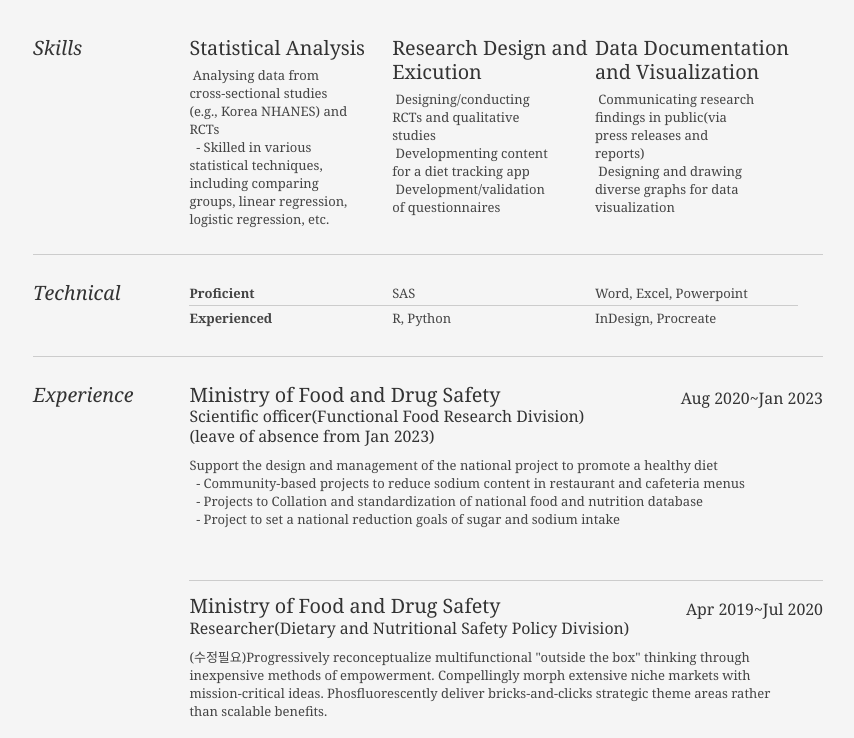
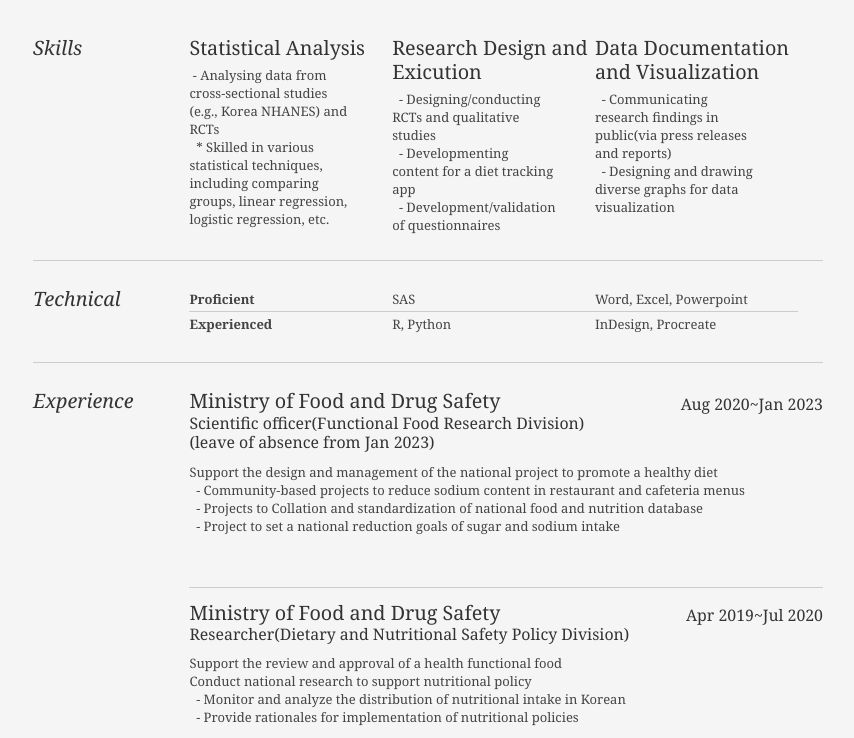
Before and after one commit to jsahn-nutriepi/cv, a plain HTML site: page index.html in a window 1280 px wide. Shown: the part 262-1000 px from the top of the page, without its empty margins (212-1066 px from the left). Drawn offline with Linux system fonts and the light colour scheme.

Commit message:
Update index.html

```diff
--- a/index.html
+++ b/index.html
@@ -49,21 +49,21 @@
 
 								<div class="talent">
 									<h2>Statistical Analysis</h2>
-									<p>&nbsp;Analysing data from cross-sectional studies (e.g., Korea NHANES) and RCTs
-										<br>&nbsp;&nbsp;- Skilled in various statistical techniques, including comparing groups, linear regression, logistic regression, etc.  </p>
+									<p>&nbsp;- Analysing data from cross-sectional studies (e.g., Korea NHANES) and RCTs
+										<br>&nbsp;&nbsp;* Skilled in various statistical techniques, including comparing groups, linear regression, logistic regression, etc.  </p>
 								</div>
 
 								<div class="talent">
 									<h2>Research Design and Exicution</h2>
-									<p>&nbsp;Designing/conducting RCTs and qualitative studies
-										<br>&nbsp;Developmenting content for a diet tracking app
-									    <br>&nbsp;Development/validation of questionnaires </p>
+									<p>&nbsp; - Designing/conducting RCTs and qualitative studies
+										<br>&nbsp; - Developmenting content for a diet tracking app
+									    <br>&nbsp; - Development/validation of questionnaires </p>
 								</div>
 
 								<div class="talent">
 									<h2>Data Documentation and Visualization</h2>
-									<p>&nbsp;Communicating research findings in public(via press releases and reports)
-										<br>&nbsp;Designing and drawing diverse graphs for data visualization
+									<p>&nbsp; - Communicating research findings in public(via press releases and reports)
+										<br>&nbsp; - Designing and drawing diverse graphs for data visualization
 									</p>
 								</div>
 						</div>
@@ -115,7 +115,10 @@
 								<h2>Ministry of Food and Drug Safety</h2>
 								<h3>Researcher(Dietary and Nutritional Safety Policy Division)</h3>
 								<h4>Apr 2019~Jul 2020</h4>
-								<p>(수정필요)Progressively reconceptualize multifunctional "outside the box" thinking through inexpensive methods of empowerment. Compellingly morph extensive niche markets with mission-critical ideas. Phosfluorescently deliver bricks-and-clicks strategic theme areas rather than scalable benefits. </p>
+								<p> Support the review and approval of a health functional food
+									<br> Conduct national research to support nutritional policy
+									<br> &nbsp; - Monitor and analyze the distribution of nutritional intake in Korean
+									<br> &nbsp; - Provide rationales for implementation of nutritional policies </p>
 							</div>
 
 
```
